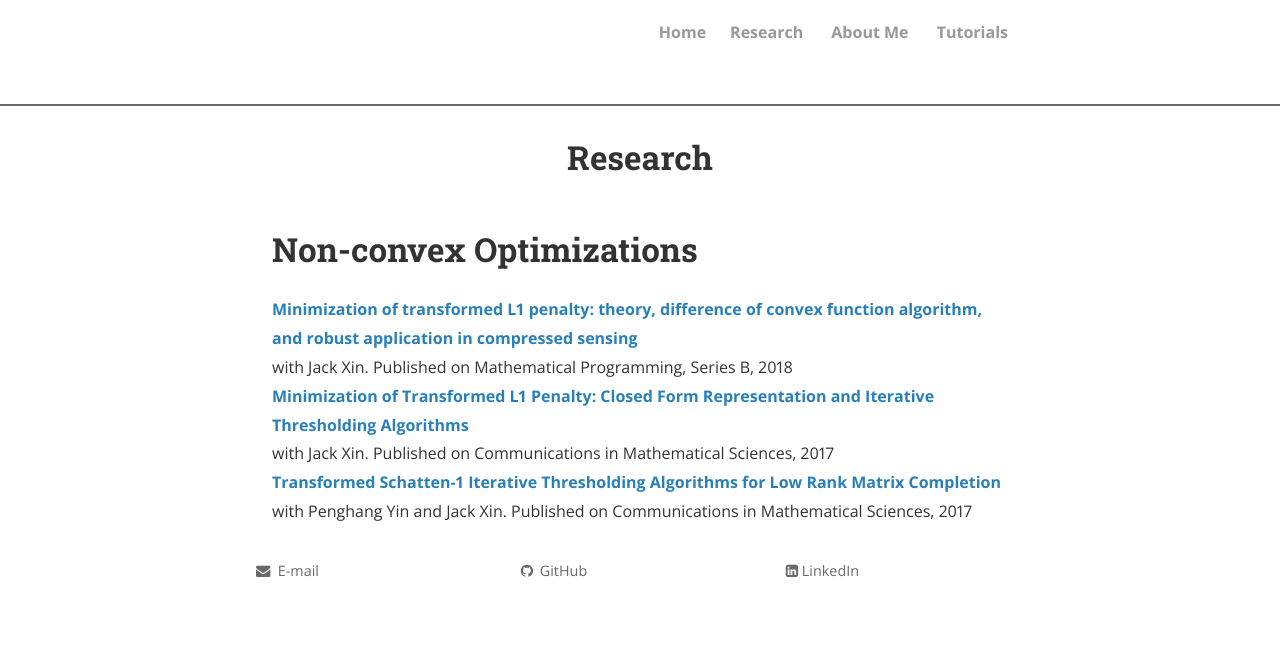
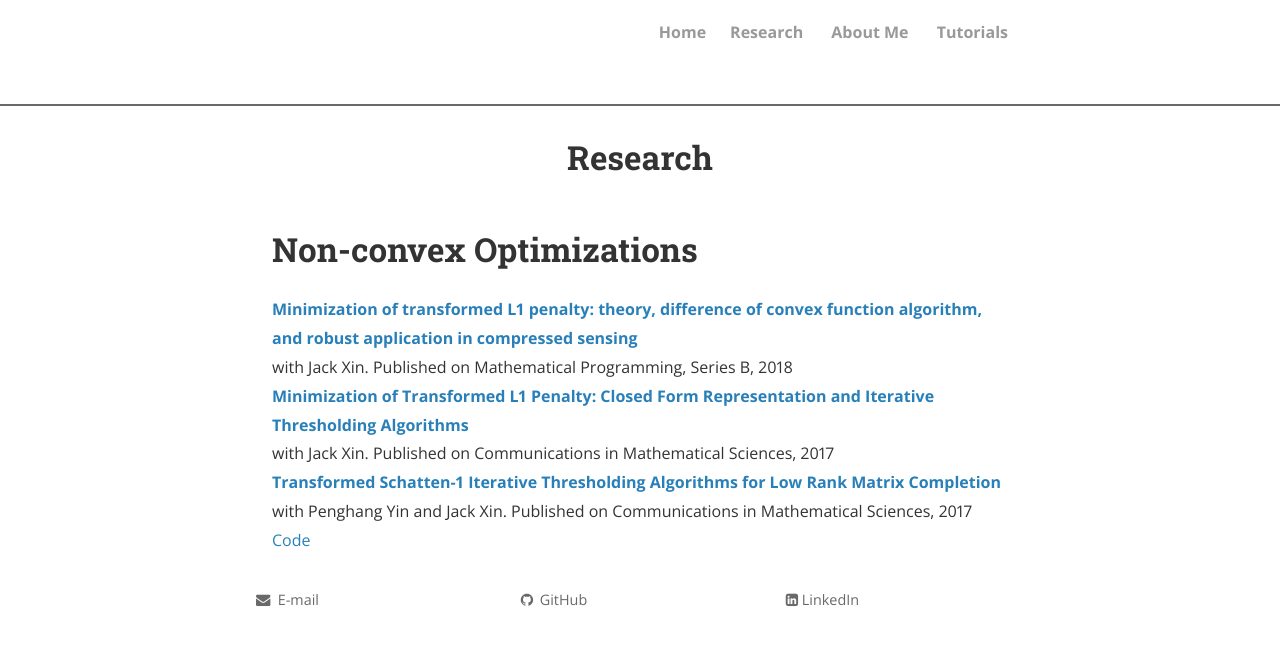
Before and after one commit to zsivine/zsivine.github.io, a Jekyll site: the page built from research.html, in a window 1280 px wide. Shown: the top 645 px of the page. Built offline with Jekyll 4.4.1, drawn with Linux system fonts in a browser that asks for light colours; nearby versions of some CDN libraries; comment, search, counter and statistics services are not loaded; a style sheet for code colours, icons or effects is not loaded.

Commit message:
add code for TS1

```diff
--- a/research.html
+++ b/research.html
@@ -21,3 +21,4 @@ permalink: /research/
     Matrix Completion</a></strong>
 <br>with Penghang Yin and Jack Xin.
     Published on Communications in Mathematical Sciences, 2017<br>
+<a href="https://github.com/zsivine/TS1-algorithms">Code</a>
```
